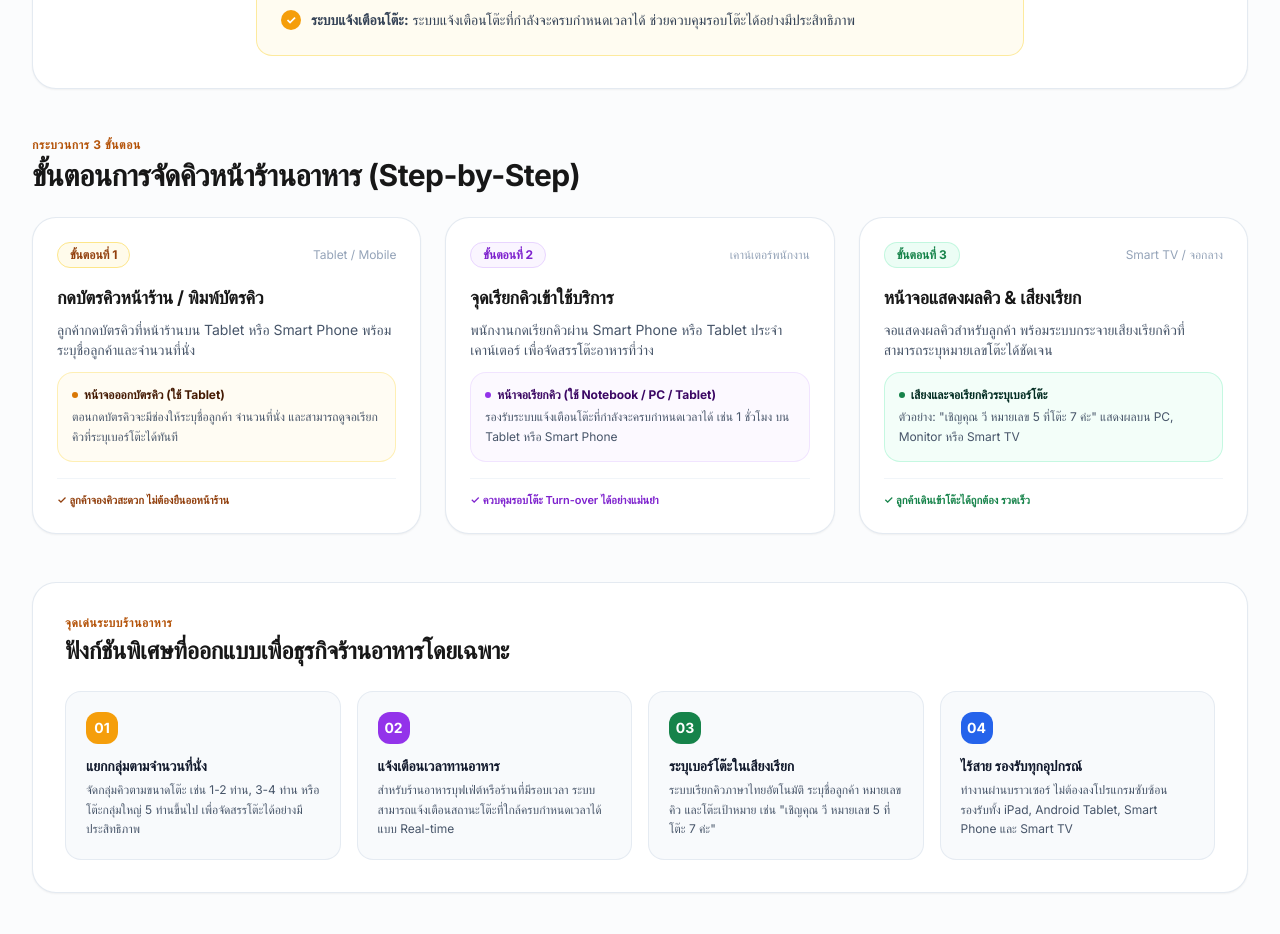
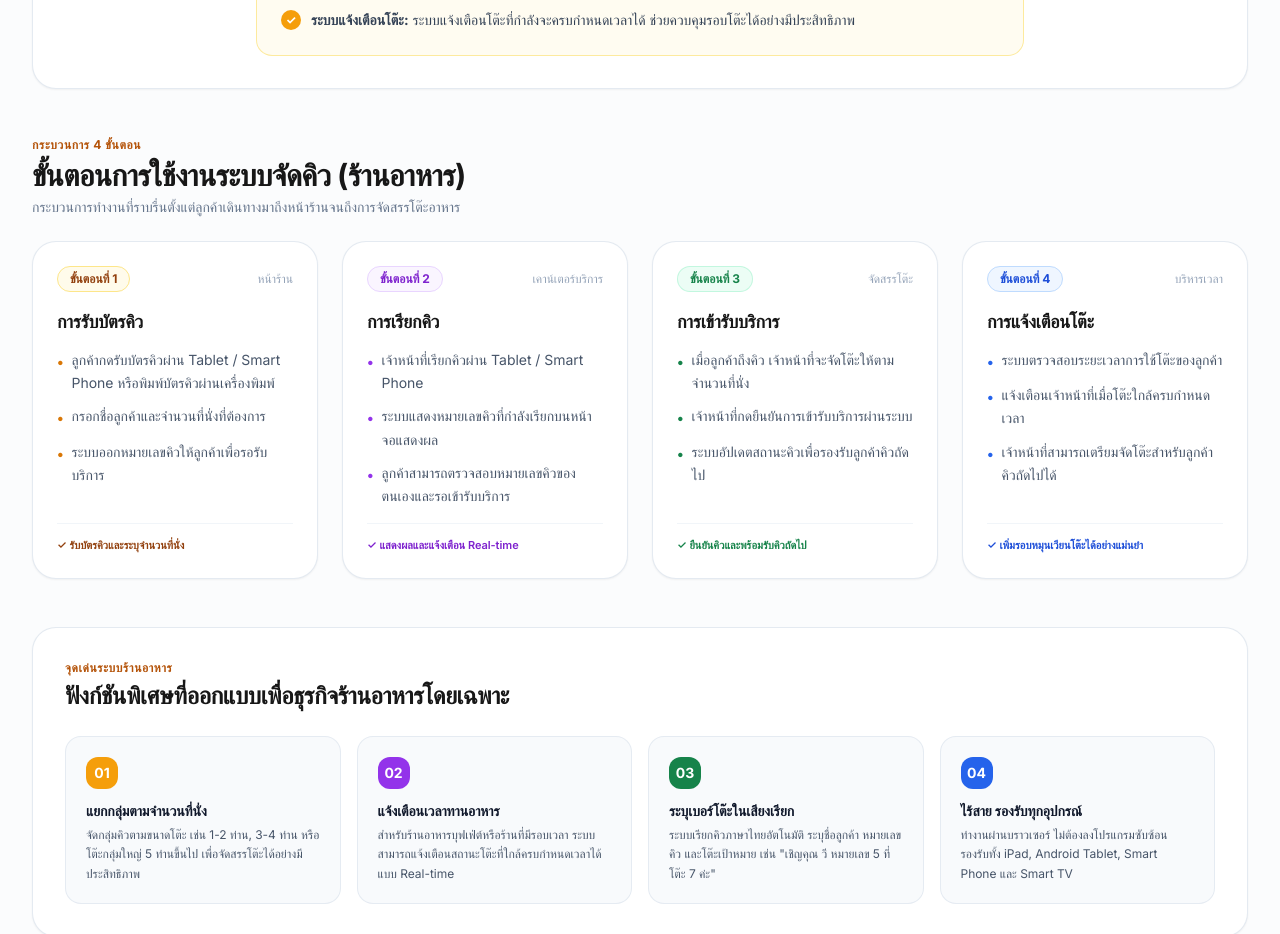
Before and after one commit to txnpon2/igengo, a Nuxt app: page /products/regist-ai-iqueue-restaurant in a window 1280 px wide. Shown: the part 1180-2114 px from the top of the page. Built offline with nearby package versions, Linux system fonts and the light colour scheme; a web font is replaced by a local one.

Commit message:
feat: implement detailed 4-step workflow for restaurant queue management

```diff
--- a/pages/products/regist-ai-iqueue-restaurant.vue
+++ b/pages/products/regist-ai-iqueue-restaurant.vue
@@ -175,84 +175,125 @@ useSeoMeta({
         </div>
       </section>
 
-      <!-- SECTION 2: 3 Core Steps in Restaurant Flow -->
+      <!-- SECTION 2: 4 Core Steps in Restaurant Flow -->
       <section class="space-y-6 text-left">
         <div>
-          <span class="text-xs font-bold uppercase tracking-wider text-amber-700 font-heading block mb-1">กระบวนการ 3 ขั้นตอน</span>
-          <h2 class="text-2xl sm:text-3xl font-extrabold font-heading text-[#171717]">ขั้นตอนการจัดคิวหน้าร้านอาหาร (Step-by-Step)</h2>
+          <span class="text-xs font-bold uppercase tracking-wider text-amber-700 font-heading block mb-1">กระบวนการ 4 ขั้นตอน</span>
+          <h2 class="text-2xl sm:text-3xl font-extrabold font-heading text-[#171717]">ขั้นตอนการใช้งานระบบจัดคิว (ร้านอาหาร)</h2>
+          <p class="text-xs sm:text-sm text-slate-500 mt-1">กระบวนการทำงานที่ราบรื่นตั้งแต่ลูกค้าเดินทางมาถึงหน้าร้านจนถึงการจัดสรรโต๊ะอาหาร</p>
         </div>
 
-        <div class="grid grid-cols-1 md:grid-cols-3 gap-6">
+        <div class="grid grid-cols-1 sm:grid-cols-2 lg:grid-cols-4 gap-6">
 
-          <!-- Step 1 -->
-          <div class="p-6 rounded-3xl bg-white border border-slate-200/90 shadow-sm flex flex-col justify-between">
+          <!-- ขั้นตอนที่ 1 -->
+          <div class="p-6 rounded-3xl bg-white border border-slate-200/90 shadow-sm flex flex-col justify-between hover:shadow-md transition-shadow">
             <div>
               <div class="flex items-center justify-between mb-4">
                 <span class="px-3 py-1 rounded-full bg-amber-50 text-amber-800 text-xs font-bold font-heading border border-amber-200">ขั้นตอนที่ 1</span>
-                <span class="text-slate-400 text-xs font-heading">Tablet / Mobile</span>
+                <span class="text-slate-400 text-xs font-heading">หน้าร้าน</span>
               </div>
-              <h3 class="font-heading font-bold text-lg text-[#171717] mb-2">กดบัตรคิวหน้าร้าน / พิมพ์บัตรคิว</h3>
-              <p class="text-xs sm:text-sm text-slate-600 leading-relaxed mb-3">
-                ลูกค้ากดบัตรคิวที่หน้าร้านบน Tablet หรือ Smart Phone พร้อมระบุชื่อลูกค้าและจำนวนที่นั่ง
-              </p>
-              <div class="p-3.5 rounded-2xl bg-amber-50/60 border border-amber-200/60 text-xs text-amber-950 space-y-1">
-                <div class="font-bold flex items-center gap-1.5">
-                  <span class="w-1.5 h-1.5 rounded-full bg-amber-600"></span>
-                  หน้าจอออกบัตรคิว (ใช้ Tablet)
-                </div>
-                <p class="text-slate-600">ตอนกดบัตรคิวจะมีช่องให้ระบุชื่อลูกค้า จำนวนที่นั่ง และสามารถดูจอเรียกคิวที่ระบุเบอร์โต๊ะได้ทันที</p>
-              </div>
+              <h3 class="font-heading font-bold text-lg text-[#171717] mb-3">การรับบัตรคิว</h3>
+              <ul class="text-xs sm:text-sm text-slate-600 space-y-2.5 leading-relaxed">
+                <li class="flex items-start gap-2">
+                  <span class="text-amber-600 font-bold mt-0.5">•</span>
+                  <span>ลูกค้ากดรับบัตรคิวผ่าน Tablet / Smart Phone หรือพิมพ์บัตรคิวผ่านเครื่องพิมพ์</span>
+                </li>
+                <li class="flex items-start gap-2">
+                  <span class="text-amber-600 font-bold mt-0.5">•</span>
+                  <span>กรอกชื่อลูกค้าและจำนวนที่นั่งที่ต้องการ</span>
+                </li>
+                <li class="flex items-start gap-2">
+                  <span class="text-amber-600 font-bold mt-0.5">•</span>
+                  <span>ระบบออกหมายเลขคิวให้ลูกค้าเพื่อรอรับบริการ</span>
+                </li>
+              </ul>
             </div>
-            <div class="mt-4 pt-3 border-t border-slate-100 text-[11px] text-amber-800 font-semibold">
-              ✓ ลูกค้าจองคิวสะดวก ไม่ต้องยืนออหน้าร้าน
+            <div class="mt-4 pt-3 border-t border-slate-100 text-[11px] text-amber-800 font-semibold flex items-center gap-1.5">
+              <span>✓ รับบัตรคิวและระบุจำนวนที่นั่ง</span>
             </div>
           </div>
 
-          <!-- Step 2 -->
-          <div class="p-6 rounded-3xl bg-white border border-slate-200/90 shadow-sm flex flex-col justify-between">
+          <!-- ขั้นตอนที่ 2 -->
+          <div class="p-6 rounded-3xl bg-white border border-slate-200/90 shadow-sm flex flex-col justify-between hover:shadow-md transition-shadow">
             <div>
               <div class="flex items-center justify-between mb-4">
                 <span class="px-3 py-1 rounded-full bg-purple-50 text-purple-700 text-xs font-bold font-heading border border-purple-200">ขั้นตอนที่ 2</span>
-                <span class="text-slate-400 text-xs font-heading">เคาน์เตอร์พนักงาน</span>
+                <span class="text-slate-400 text-xs font-heading">เคาน์เตอร์บริการ</span>
               </div>
-              <h3 class="font-heading font-bold text-lg text-[#171717] mb-2">จุดเรียกคิวเข้าใช้บริการ</h3>
-              <p class="text-xs sm:text-sm text-slate-600 leading-relaxed mb-3">
-                พนักงานกดเรียกคิวผ่าน Smart Phone หรือ Tablet ประจำเคาน์เตอร์ เพื่อจัดสรรโต๊ะอาหารที่ว่าง
-              </p>
-              <div class="p-3.5 rounded-2xl bg-purple-50/60 border border-purple-200/60 text-xs text-purple-950 space-y-1">
-                <div class="font-bold flex items-center gap-1.5">
-                  <span class="w-1.5 h-1.5 rounded-full bg-purple-600"></span>
-                  หน้าจอเรียกคิว (ใช้ Notebook / PC / Tablet)
-                </div>
-                <p class="text-slate-600">รองรับระบบแจ้งเตือนโต๊ะที่กำลังจะครบกำหนดเวลาได้ เช่น 1 ชั่วโมง บน Tablet หรือ Smart Phone</p>
-              </div>
+              <h3 class="font-heading font-bold text-lg text-[#171717] mb-3">การเรียกคิว</h3>
+              <ul class="text-xs sm:text-sm text-slate-600 space-y-2.5 leading-relaxed">
+                <li class="flex items-start gap-2">
+                  <span class="text-purple-600 font-bold mt-0.5">•</span>
+                  <span>เจ้าหน้าที่เรียกคิวผ่าน Tablet / Smart Phone</span>
+                </li>
+                <li class="flex items-start gap-2">
+                  <span class="text-purple-600 font-bold mt-0.5">•</span>
+                  <span>ระบบแสดงหมายเลขคิวที่กำลังเรียกบนหน้าจอแสดงผล</span>
+                </li>
+                <li class="flex items-start gap-2">
+                  <span class="text-purple-600 font-bold mt-0.5">•</span>
+                  <span>ลูกค้าสามารถตรวจสอบหมายเลขคิวของตนเองและรอเข้ารับบริการ</span>
+                </li>
+              </ul>
             </div>
-            <div class="mt-4 pt-3 border-t border-slate-100 text-[11px] text-purple-700 font-semibold">
-              ✓ ควบคุมรอบโต๊ะ Turn-over ได้อย่างแม่นยำ
+            <div class="mt-4 pt-3 border-t border-slate-100 text-[11px] text-purple-700 font-semibold flex items-center gap-1.5">
+              <span>✓ แสดงผลและแจ้งเตือน Real-time</span>
             </div>
           </div>
 
-          <!-- Step 3 -->
-          <div class="p-6 rounded-3xl bg-white border border-slate-200/90 shadow-sm flex flex-col justify-between">
+          <!-- ขั้นตอนที่ 3 -->
+          <div class="p-6 rounded-3xl bg-white border border-slate-200/90 shadow-sm flex flex-col justify-between hover:shadow-md transition-shadow">
             <div>
               <div class="flex items-center justify-between mb-4">
                 <span class="px-3 py-1 rounded-full bg-emerald-50 text-[#16834A] text-xs font-bold font-heading border border-emerald-200/60">ขั้นตอนที่ 3</span>
-                <span class="text-slate-400 text-xs font-heading">Smart TV / จอกลาง</span>
+                <span class="text-slate-400 text-xs font-heading">จัดสรรโต๊ะ</span>
               </div>
-              <h3 class="font-heading font-bold text-lg text-[#171717] mb-2">หน้าจอแสดงผลคิว & เสียงเรียก</h3>
-              <p class="text-xs sm:text-sm text-slate-600 leading-relaxed mb-3">
-                จอแสดงผลคิวสำหรับลูกค้า พร้อมระบบกระจายเสียงเรียกคิวที่สามารถระบุหมายเลขโต๊ะได้ชัดเจน
-              </p>
-              <div class="p-3.5 rounded-2xl bg-emerald-50/60 border border-emerald-200/60 text-xs text-emerald-950 space-y-1">
-                <div class="font-bold flex items-center gap-1.5">
-                  <span class="w-1.5 h-1.5 rounded-full bg-[#16834A]"></span>
-                  เสียงและจอเรียกคิวระบุเบอร์โต๊ะ
-                </div>
-                <p class="text-slate-600">ตัวอย่าง: "เชิญคุณ วี หมายเลข 5 ที่โต๊ะ 7 ค่ะ" แสดงผลบน PC, Monitor หรือ Smart TV</p>
+              <h3 class="font-heading font-bold text-lg text-[#171717] mb-3">การเข้ารับบริการ</h3>
+              <ul class="text-xs sm:text-sm text-slate-600 space-y-2.5 leading-relaxed">
+                <li class="flex items-start gap-2">
+                  <span class="text-[#16834A] font-bold mt-0.5">•</span>
+                  <span>เมื่อลูกค้าถึงคิว เจ้าหน้าที่จะจัดโต๊ะให้ตามจำนวนที่นั่ง</span>
+                </li>
+                <li class="flex items-start gap-2">
+                  <span class="text-[#16834A] font-bold mt-0.5">•</span>
+                  <span>เจ้าหน้าที่กดยืนยันการเข้ารับบริการผ่านระบบ</span>
+                </li>
+                <li class="flex items-start gap-2">
+                  <span class="text-[#16834A] font-bold mt-0.5">•</span>
+                  <span>ระบบอัปเดตสถานะคิวเพื่อรองรับลูกค้าคิวถัดไป</span>
+                </li>
+              </ul>
+            </div>
+            <div class="mt-4 pt-3 border-t border-slate-100 text-[11px] text-[#16834A] font-semibold flex items-center gap-1.5">
+              <span>✓ ยืนยันคิวและพร้อมรับคิวถัดไป</span>
+            </div>
+          </div>
+
+          <!-- ขั้นตอนที่ 4 -->
+          <div class="p-6 rounded-3xl bg-white border border-slate-200/90 shadow-sm flex flex-col justify-between hover:shadow-md transition-shadow">
+            <div>
+              <div class="flex items-center justify-between mb-4">
+                <span class="px-3 py-1 rounded-full bg-blue-50 text-blue-700 text-xs font-bold font-heading border border-blue-200">ขั้นตอนที่ 4</span>
+                <span class="text-slate-400 text-xs font-heading">บริหารเวลา</span>
               </div>
+              <h3 class="font-heading font-bold text-lg text-[#171717] mb-3">การแจ้งเตือนโต๊ะ</h3>
+              <ul class="text-xs sm:text-sm text-slate-600 space-y-2.5 leading-relaxed">
+                <li class="flex items-start gap-2">
+                  <span class="text-blue-600 font-bold mt-0.5">•</span>
+                  <span>ระบบตรวจสอบระยะเวลาการใช้โต๊ะของลูกค้า</span>
+                </li>
+                <li class="flex items-start gap-2">
+                  <span class="text-blue-600 font-bold mt-0.5">•</span>
+                  <span>แจ้งเตือนเจ้าหน้าที่เมื่อโต๊ะใกล้ครบกำหนดเวลา</span>
+                </li>
+                <li class="flex items-start gap-2">
+                  <span class="text-blue-600 font-bold mt-0.5">•</span>
+                  <span>เจ้าหน้าที่สามารถเตรียมจัดโต๊ะสำหรับลูกค้าคิวถัดไปได้</span>
+                </li>
+              </ul>
             </div>
-            <div class="mt-4 pt-3 border-t border-slate-100 text-[11px] text-[#16834A] font-semibold">
-              ✓ ลูกค้าเดินเข้าโต๊ะได้ถูกต้อง รวดเร็ว
+            <div class="mt-4 pt-3 border-t border-slate-100 text-[11px] text-blue-700 font-semibold flex items-center gap-1.5">
+              <span>✓ เพิ่มรอบหมุนเวียนโต๊ะได้อย่างแม่นยำ</span>
             </div>
           </div>
 
```
